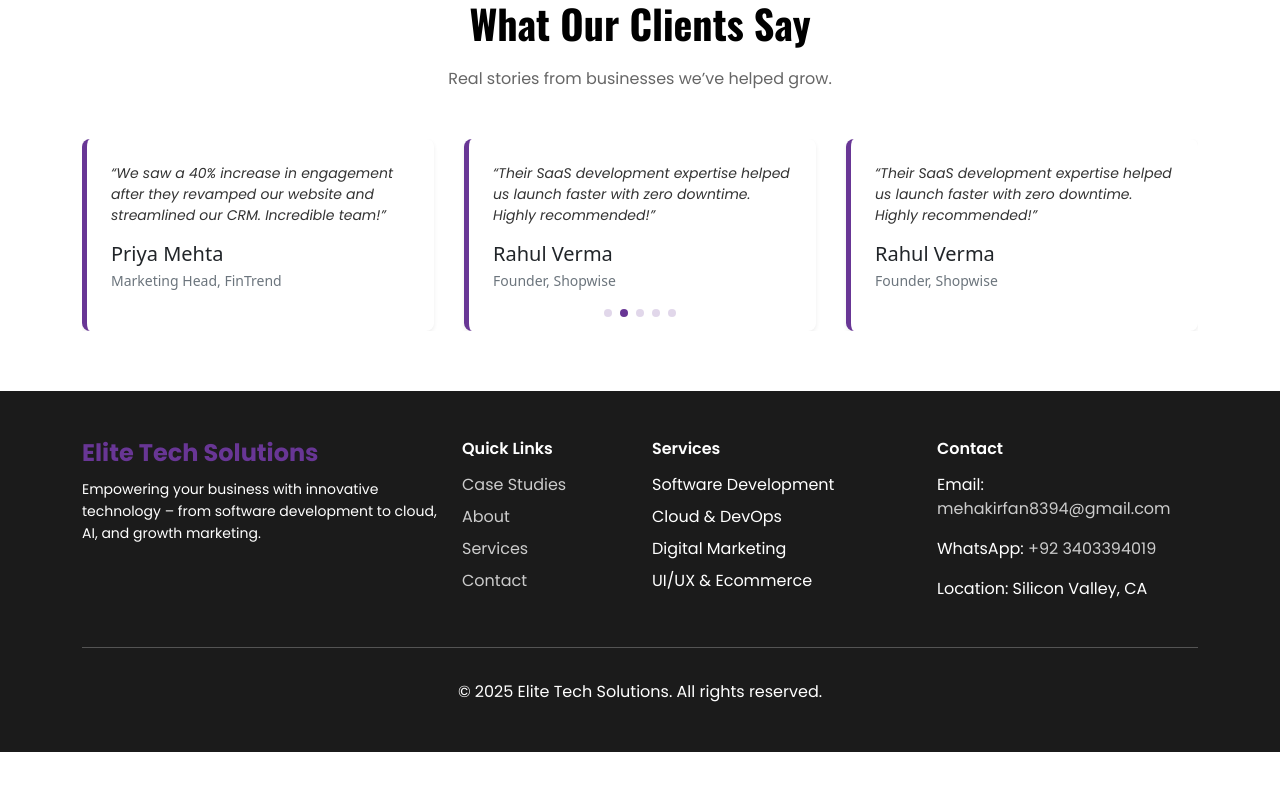
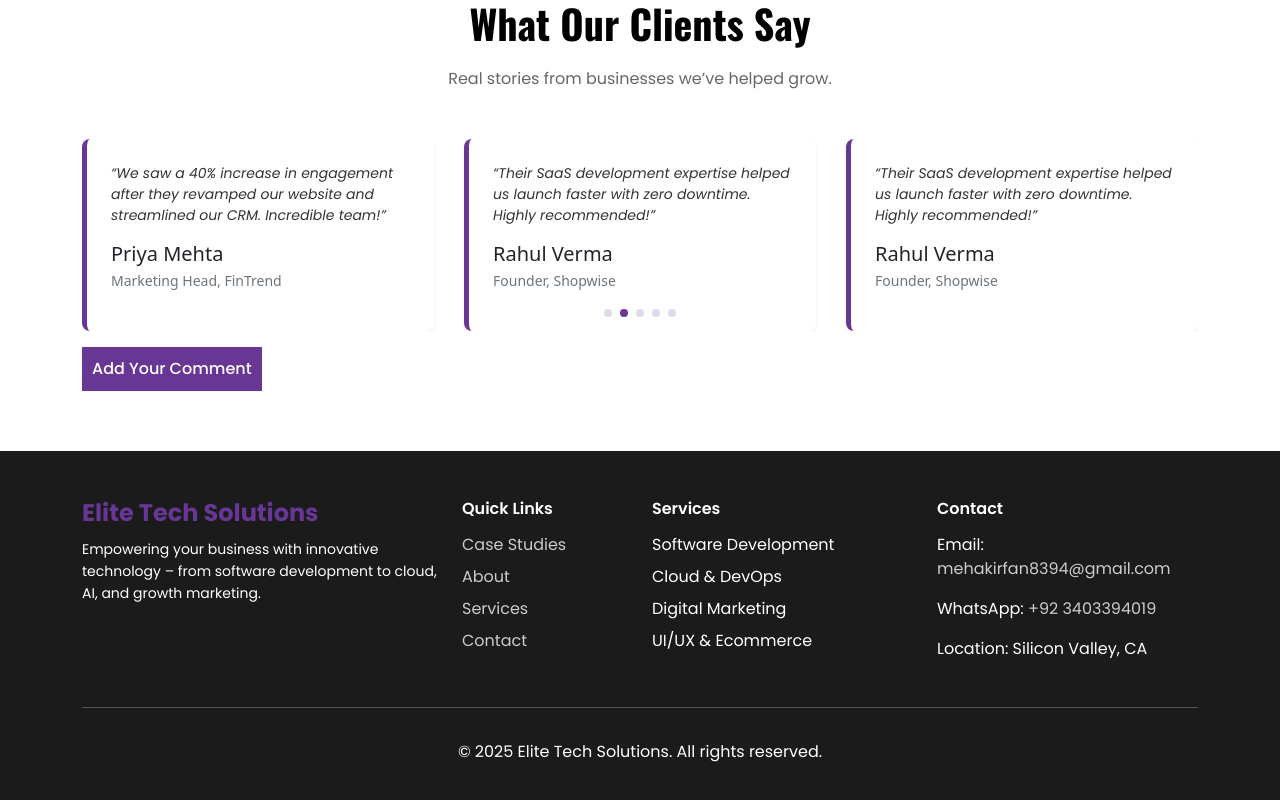
Before and after one commit to amnakhalid625/Elite_tech_website, a React (Vite) app: page / in a window 1280 px wide. Shown: the part 4646-5446 px from the top of the page. Before the commit the page ends 5398 px from the top, so only its background shows below. Built offline with nearby package versions, Linux system fonts and the light colour scheme.

Commit message:
elite_website

```diff
--- a/src/pages/testimonial/Testimonial.jsx
+++ b/src/pages/testimonial/Testimonial.jsx
@@ -53,6 +53,8 @@ const TestimonialSection = () => {
         <div className="section-header text-center mb-5">
           <h2>What Our Clients Say</h2>
           <p>Real stories from businesses we’ve helped grow.</p>
+
+
         </div>
 
         <Swiper
@@ -81,6 +83,13 @@ const TestimonialSection = () => {
             </SwiperSlide>
           ))}
         </Swiper>
+
+
+ {/* Add Comment Button */}
+ <button className=" commentBtn text-center mt-3" onClick={() => alert('Open comment form')}>
+        Add Your Comment
+      </button>
+
       </div>
     </section>
   );
--- a/src/pages/testimonial/testimonial.css
+++ b/src/pages/testimonial/testimonial.css
@@ -42,3 +42,13 @@
   .swiper-pagination-bullet-active {
     background-color: #341a5a;
   }
+  .commentBtn{
+    background-color: #683695;
+    color: #fff;
+    border: none;
+    padding: 10px 10px;
+    cursor: pointer;
+    transition: background-color 0.3s ease;
+    font-family: "Poppins", sans-serif;
+    font-weight: 500;
+  }
```
